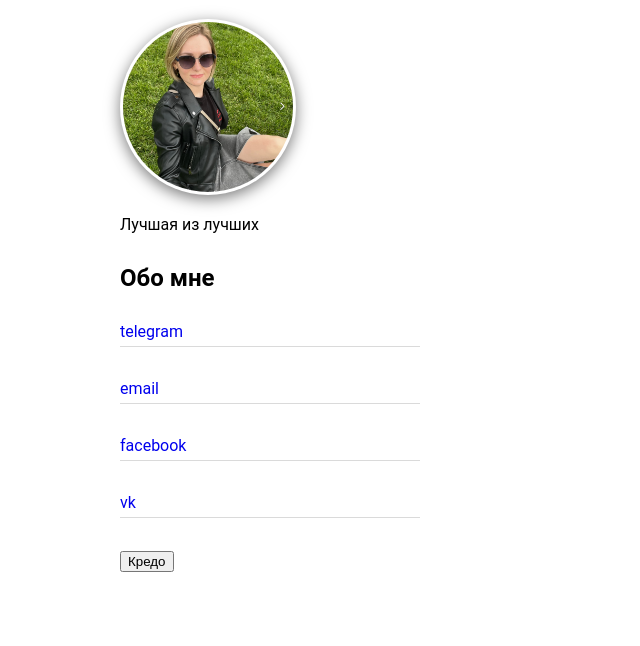
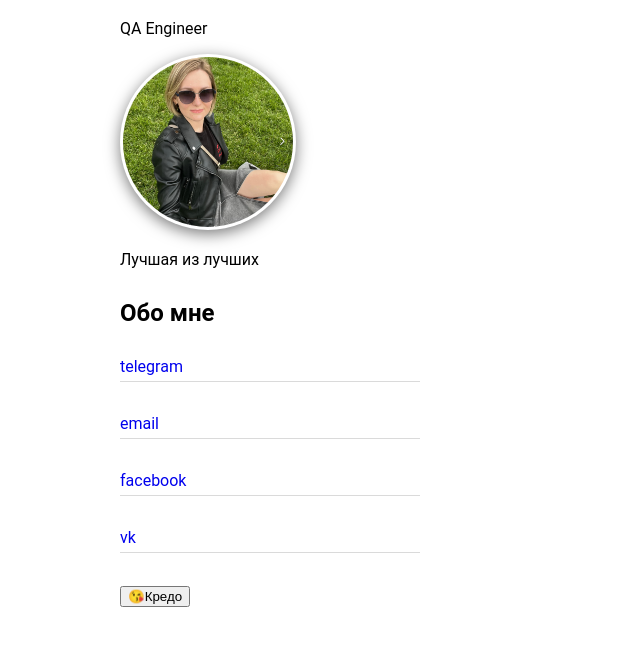
Before and after one commit to Helga2304/-HTML-CSS-, a plain HTML site: page cv_test-main/cv_test-main/index.html in a window 1280 px wide. Shown: the part 62-708 px from the top of the page, without its empty margins (0-640 px from the left). Drawn offline with Linux system fonts and the light colour scheme.

Commit message:
добавила параграф

```diff
--- a/cv_test-main/cv_test-main/index.html
+++ b/cv_test-main/cv_test-main/index.html
@@ -7,7 +7,7 @@
 
 <body class="container">
 		<h1>Ольга Саргамонова</h1>
-
+		<p>QA Engineer</p>
 		<div class="item">
 			<img class="photo" src="фото.png" width="170" height="170" alt="фото">
 		</div>
@@ -27,7 +27,7 @@
 				<a href="https://www.vk.com/helga7598173/">vk</a>
 				<br>
 							</div>
-				<button type="button">Кредо</button>
+				<button type="button">😘Кредо</button>
 				<script type="text/javascript" src="js.js"></script>
 				</head>
 </head>
```
